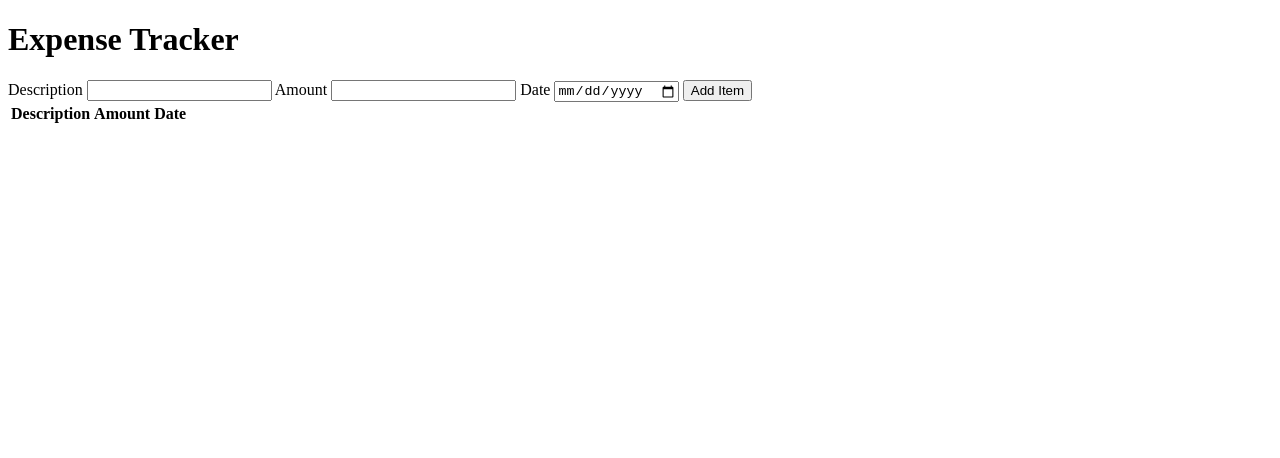
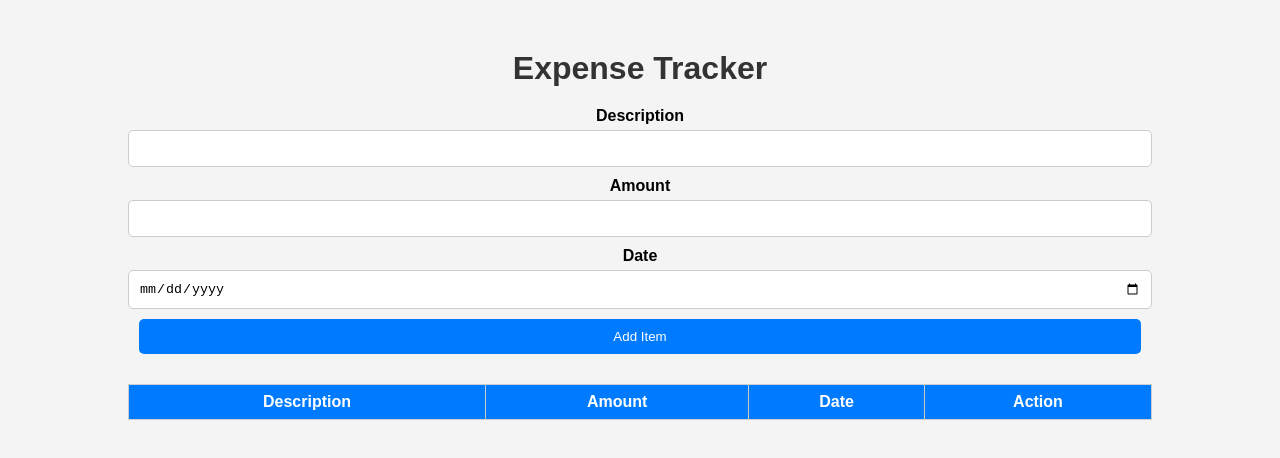
Before and after one commit to iamchizim/expense-tracker, a plain HTML site: page index.html in a window 1280 px wide. Drawn offline with Linux system fonts and the light colour scheme.

Commit message:
refactored styles.css

```diff
--- a/index.html
+++ b/index.html
@@ -3,11 +3,12 @@
 <head>
     <meta charset="UTF-8">
     <meta name="viewport" content="width=device-width, initial-scale=1.0">
-    <title>Document</title>
+    <title>Expense Tracker</title>
     <link rel="stylesheet" href="./styles.css">
     <script defer src="./script.js"></script>
 </head>
 <body>
+    <div class="container">
         <h1>Expense Tracker</h1>
         <form action="">
             <label for="description">Description</label>
@@ -20,13 +21,17 @@
         </form>
         <table>
             <thead>
+                <tr>
                     <th>Description</th>
                     <th>Amount</th>
                     <th>Date</th>
+                    <th>Action</th>
+                </tr>
             </thead>
             <tbody>
 
             </tbody>
         </table>
+    </div>
 </body>
 </html>
--- a/styles.css
+++ b/styles.css
@@ -0,0 +1,91 @@
+/* Reset default margin and padding */
+body, h1, form, label, input, button, table, th, td {
+    margin: 0;
+    padding: 0;
+  }
+
+  /* Set global font and background color */
+  body {
+    font-family: Arial, sans-serif;
+    background-color: #f4f4f4;
+  }
+
+  /* Center the content */
+  .container {
+    width: 80%;
+    margin: 0 auto;
+    text-align: center;
+    padding-top: 50px;
+  }
+
+  /* Style the heading */
+  h1 {
+    font-size: 2em;
+    color: #333;
+    margin-bottom: 20px;
+  }
+
+  /* Style the form */
+  form {
+    margin-bottom: 20px;
+  }
+
+  label {
+    display: block;
+    margin-bottom: 5px;
+    font-weight: bold;
+  }
+
+  input[type="text"],
+  input[type="date"],
+  button {
+    width: calc(100% - 22px); /* Adjusted width to accommodate border */
+    padding: 10px;
+    margin-bottom: 10px;
+    border: 1px solid #ccc;
+    border-radius: 5px;
+  }
+
+  button {
+    background-color: #007bff;
+    color: #fff;
+    border: none;
+    border-radius: 5px;
+    cursor: pointer;
+    transition: background-color 0.3s ease;
+  }
+
+  button:hover {
+    background-color: #0056b3;
+  }
+
+  /* Style the table */
+  table {
+    width: 100%;
+    border-collapse: collapse;
+  }
+
+  th, td {
+    border: 1px solid #ccc;
+    padding: 8px;
+  }
+
+  th {
+    background-color: #007bff;
+    color: #fff;
+  }
+
+  /* Style delete button */
+  .deleteBtn {
+    background-color: #dc3545;
+    color: #fff;
+    border: none;
+    border-radius: 5px;
+    padding: 5px 10px;
+    cursor: pointer;
+    transition: background-color 0.3s ease;
+  }
+
+  .deleteBtn:hover {
+    background-color: #c82333;
+  }
```
Lines whose indentation alone changed are shown as unchanged.
